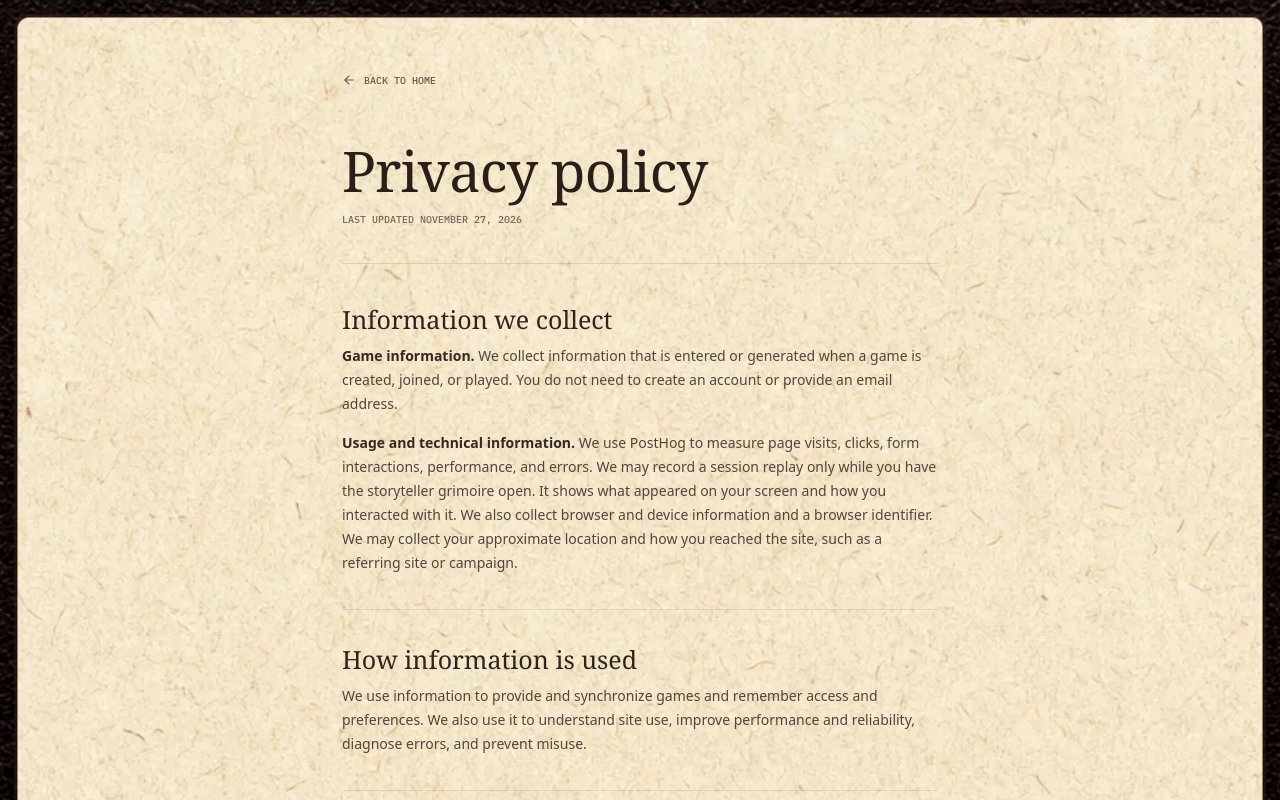
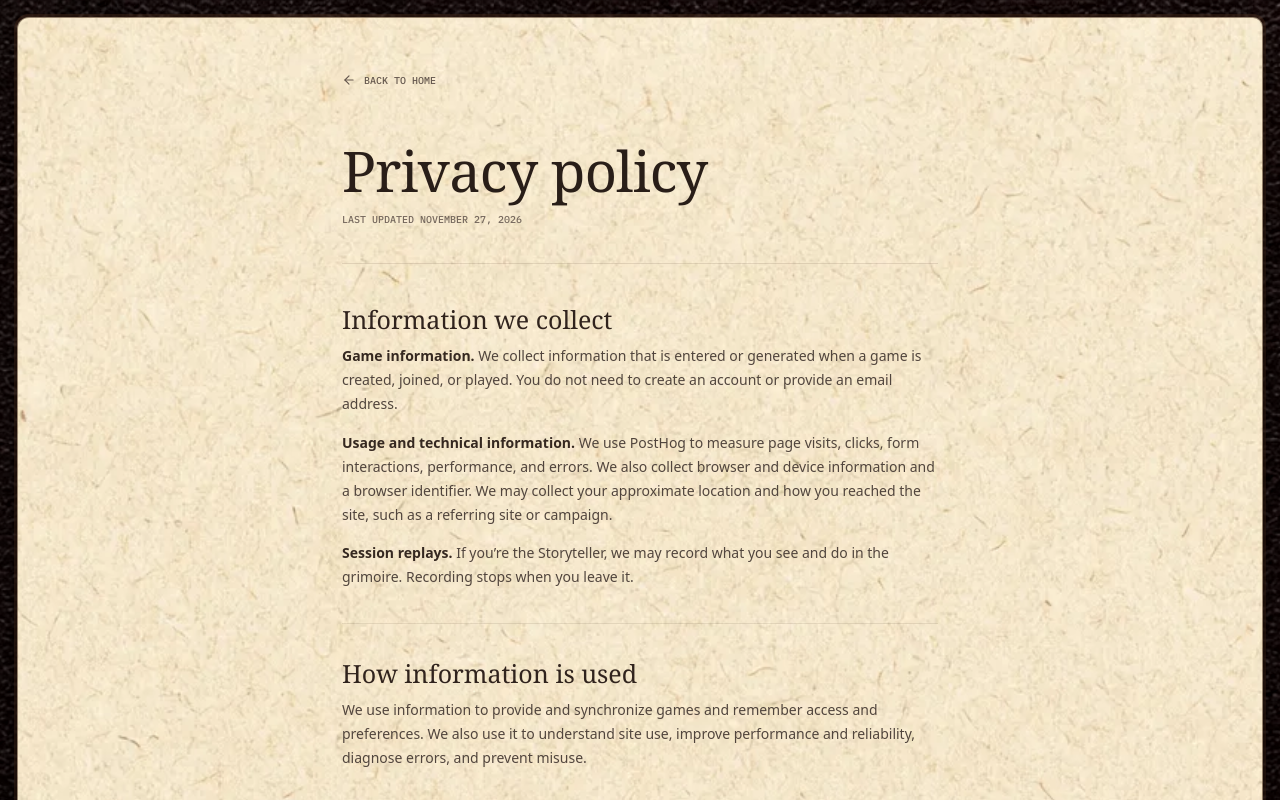
Before and after one commit to brennenho/botc, a Next.js app: page /privacy in a window 1280 px wide. Shown: the top 800 px of the page. Built offline with nearby package versions, Linux system fonts and the light colour scheme.

Commit message:
docs(privacy): clarify when session replay runs

```diff
--- a/src/app/privacy/page.tsx
+++ b/src/app/privacy/page.tsx
@@ -47,12 +47,14 @@ export default function PrivacyPage() {
         <p>
           <strong>Usage and technical information.</strong> We use PostHog to
           measure page visits, clicks, form interactions, performance, and
-          errors. We may record a session replay only while you have the
-          storyteller grimoire open. It shows what appeared on your screen and
-          how you interacted with it. We also collect browser and device
-          information and a browser identifier. We may collect your approximate
-          location and how you reached the site, such as a referring site or
-          campaign.
+          errors. We also collect browser and device information and a browser
+          identifier. We may collect your approximate location and how you
+          reached the site, such as a referring site or campaign.
+        </p>
+        <p>
+          <strong>Session replays.</strong> If you’re the Storyteller, we may
+          record what you see and do in the grimoire. Recording stops when you
+          leave it.
         </p>
       </DocumentSection>
 
```
